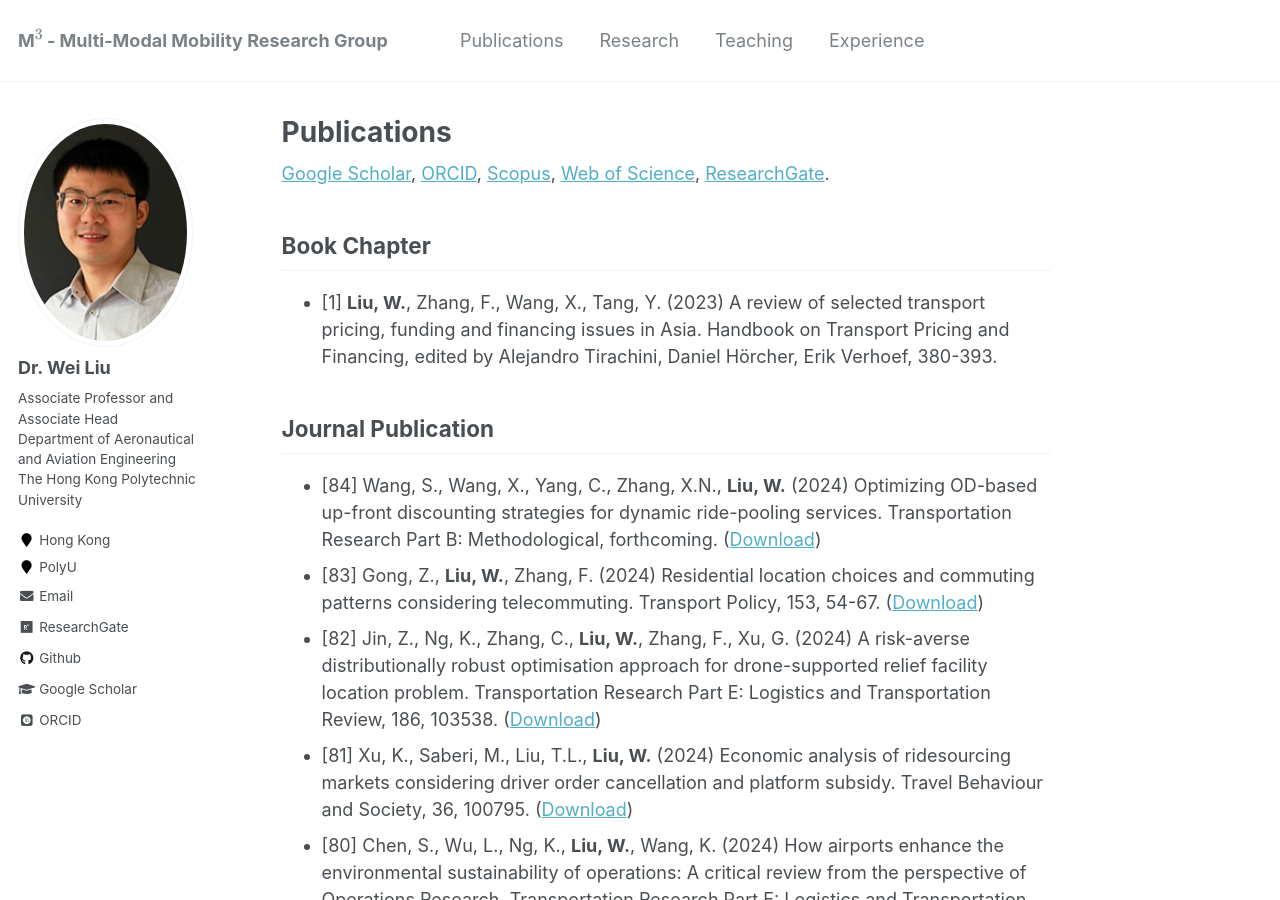
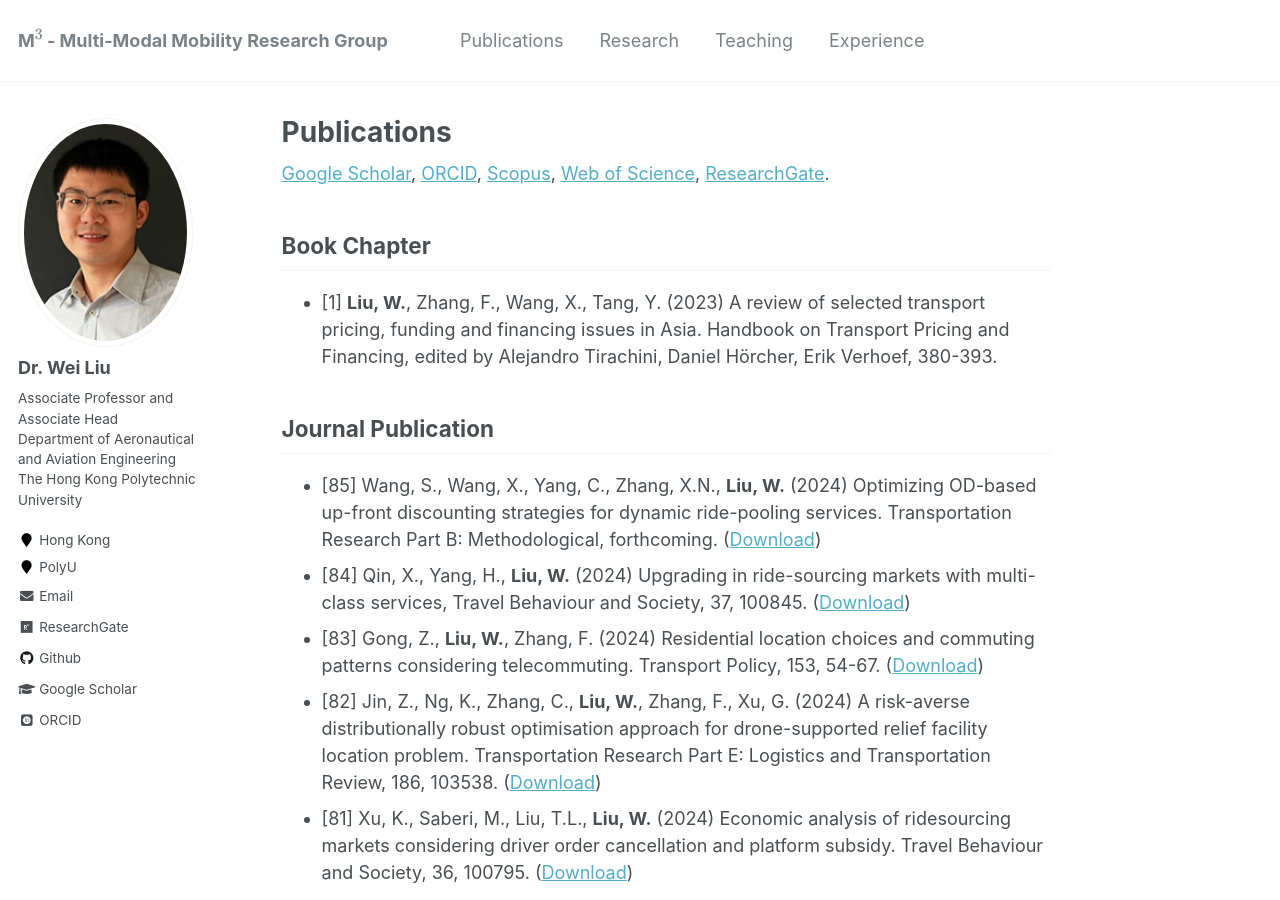
Before and after one commit to weiliu2016/weiliu2016.github.io, a Jekyll site: the page built from _pages/publications.md, in a window 1280 px wide and 900 px high. Built offline with Jekyll 4.4.1, drawn with Linux system fonts in a browser that asks for light colours; some web fonts are replaced; formulas are drawn with MathJax 3.

Commit message:
Update publications.md

```diff
--- a/_pages/publications.md
+++ b/_pages/publications.md
@@ -22,7 +22,8 @@ Book Chapter
 
 Journal Publication
 ----------
-* [84] Wang, S., Wang, X., Yang, C., Zhang, X.N., **Liu, W.** (2024) Optimizing OD-based up-front discounting strategies for dynamic ride-pooling services. Transportation Research Part B: Methodological, forthcoming. ([Download](https://doi.org/10.1016/j.trb.2024.xxxxxx))
+* [85] Wang, S., Wang, X., Yang, C., Zhang, X.N., **Liu, W.** (2024) Optimizing OD-based up-front discounting strategies for dynamic ride-pooling services. Transportation Research Part B: Methodological, forthcoming. ([Download](https://doi.org/10.1016/j.trb.2024.xxxxxx))
+* [84] Qin, X., Yang, H., **Liu, W.** (2024) Upgrading in ride-sourcing markets with multi-class services, Travel Behaviour and Society, 37, 100845. ([Download](https://doi.org/10.1016/j.tbs.2024.100845))
 * [83] Gong, Z., **Liu, W.**, Zhang, F. (2024) Residential location choices and commuting patterns considering telecommuting. Transport Policy, 153, 54-67. ([Download](https://doi.org/10.1016/j.tranpol.2024.05.010))
 * [82] Jin, Z., Ng, K., Zhang, C., **Liu, W.**, Zhang, F., Xu, G. (2024) A risk-averse distributionally robust optimisation approach for drone-supported relief facility location problem. Transportation Research Part E: Logistics and Transportation Review, 186, 103538. ([Download](https://doi.org/10.1016/j.tre.2024.103538))
 * [81] Xu, K., Saberi, M., Liu, T.L., **Liu, W.** (2024) Economic analysis of ridesourcing markets considering driver order cancellation and platform subsidy. Travel Behaviour and Society, 36, 100795. ([Download](https://doi.org/10.1016/j.tbs.2024.100795))
```
